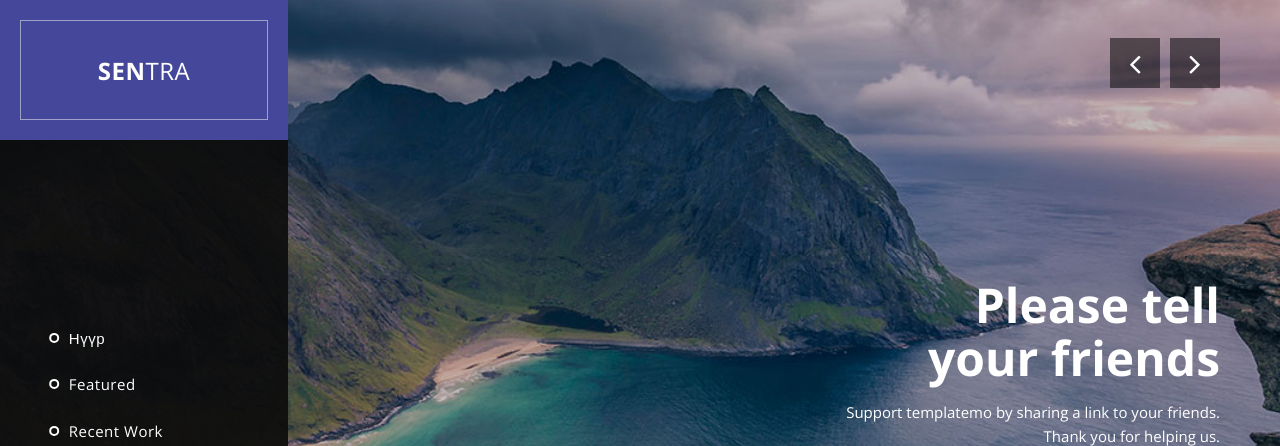
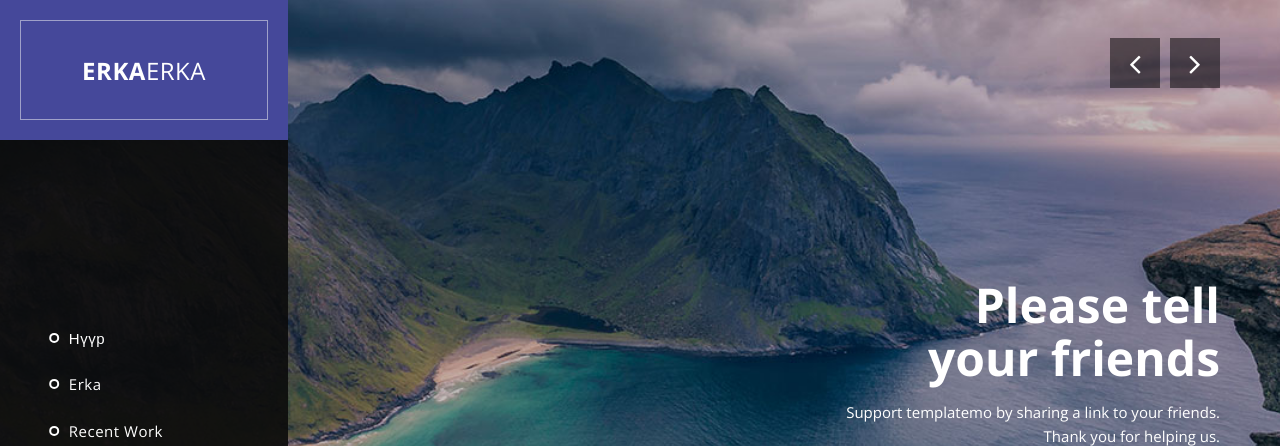
Before and after one commit to ERKA0413/Dadlaga, a plain HTML site: page index.html in a window 1280 px wide. Shown: the top 446 px of the page. Drawn offline with nearby package versions, Linux system fonts and the light colour scheme.

Commit message:
Erka index

```diff
--- a/index.html
+++ b/index.html
@@ -45,7 +45,7 @@ https://templatemo.com/tm-518-sentra
                 <nav>
                     <ul class="nav navbar-nav">
                         <li><a href="#top">Hүүр</a></li>
-                        <li><a href="#featured">Featured</a></li>
+                        <li><a href="#featured">Erka</a></li>
                         <li><a href="#projects">Recent Projects</a></li>
                         <li><a href="#video">Presentation</a></li>
                         <li><a href="#blog">Blog Entries</a></li>
@@ -57,7 +57,7 @@ https://templatemo.com/tm-518-sentra
 
         <div class="sidebar-navigation hidde-sm hidden-xs">
             <div class="logo">
-                <a href="#">Sen<em>tra</em></a>
+                <a href="#">Erka<em>Erka</em></a>
             </div>
             <nav>
                 <ul>
@@ -72,7 +72,7 @@ https://templatemo.com/tm-518-sentra
                         <a href="#featured">
                             <span class="rect"></span>
                             <span class="circle"></span>
-                            Featured
+                            Erka
                         </a>
                     </li>
                     <li>
```
